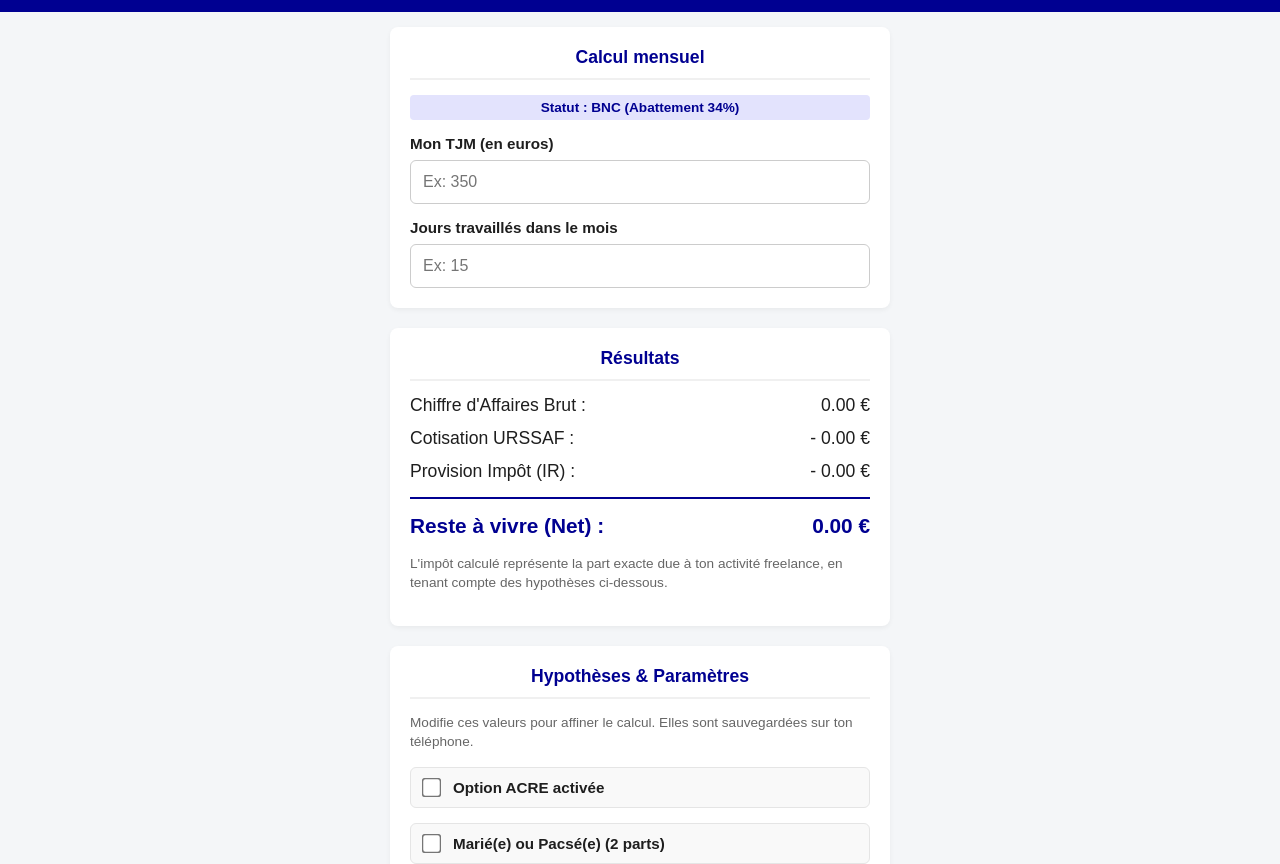
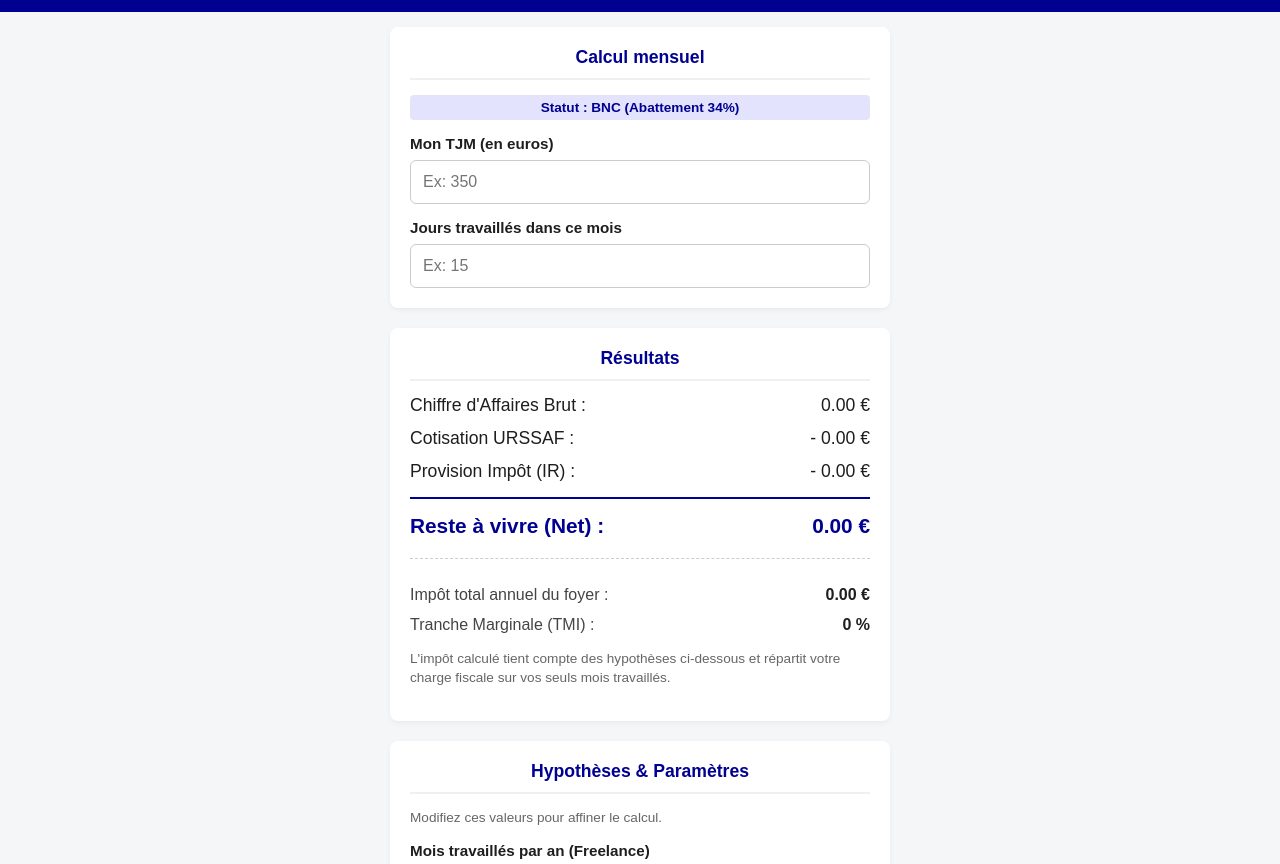
Before and after one commit to nozomi-225/Calculateur-freelance, a plain HTML site: page index.html in a window 1280 px wide. Shown: the part 40-904 px from the top of the page. Drawn offline with Linux system fonts and the light colour scheme.

Commit message:
Update labels and add annual statistics section

```diff
--- a/index.html
+++ b/index.html
@@ -85,6 +85,11 @@
             padding-top: 15px;
             margin-top: 15px;
         }
+        .annual-stats {
+            margin-top: 20px;
+            padding-top: 15px;
+            border-top: 1px dashed #ccc;
+        }
         .notes {
             font-size: 0.85rem;
             color: #666;
@@ -123,7 +128,7 @@
             <label for="tjm">Mon TJM (en euros)</label>
             <input type="number" id="tjm" placeholder="Ex: 350" oninput="calculerResultats()">
 
-            <label for="jours">Jours travaillés dans le mois</label>
+            <label for="jours">Jours travaillés dans ce mois</label>
             <input type="number" id="jours" placeholder="Ex: 15" oninput="calculerResultats()">
         </div>
 
@@ -150,15 +155,30 @@
                 <span id="affichageNet">0.00 €</span>
             </div>
 
-            <!-- Paragraphe dynamique pour le message -->
+            <!-- Paragraphe dynamique pour ton message privé -->
             <p id="messagePersonnalise" style="text-align: center; font-weight: bold; margin-top: 15px;"></p>
 
-            <p class="notes">L'impôt calculé représente la part exacte due à ton activité freelance, en tenant compte des hypothèses ci-dessous.</p>
+            <!-- Nouvelles statistiques annuelles -->
+            <div class="annual-stats">
+                <div class="result-line">
+                    <span style="font-size: 1rem; color: #444;">Impôt total annuel du foyer :</span>
+                    <span id="affichageImpotAnnuel" style="font-size: 1rem; font-weight: bold;">0.00 €</span>
+                </div>
+                <div class="result-line">
+                    <span style="font-size: 1rem; color: #444;">Tranche Marginale (TMI) :</span>
+                    <span id="affichageTmi" style="font-size: 1rem; font-weight: bold;">0 %</span>
+                </div>
+            </div>
+
+            <p class="notes" style="margin-top: 15px;">L'impôt calculé tient compte des hypothèses ci-dessous et répartit votre charge fiscale sur vos seuls mois travaillés.</p>
         </div>
 
         <div class="card">
             <h2>Hypothèses & Paramètres</h2>
-            <p class="notes">Modifie ces valeurs pour affiner le calcul. Elles sont sauvegardées sur ton téléphone.</p>
+            <p class="notes">Modifiez ces valeurs pour affiner le calcul.</p>
+
+            <label for="moisTravailles">Mois travaillés par an (Freelance)</label>
+            <input type="number" id="moisTravailles" placeholder="Ex: 12" oninput="sauvegarderParametres()">
 
             <div class="checkbox-container">
                 <input type="checkbox" id="acreActive" onchange="sauvegarderParametres()">
@@ -230,6 +250,11 @@
             if (revenusConjoint !== null) document.getElementById("revenusConjoint").value = revenusConjoint;
             else document.getElementById("revenusConjoint").value = "0";
 
+            // Chargement du nouveau paramètre "Mois travaillés"
+            var moisTravaillesSave = localStorage.getItem("moisTravailles");
+            if (moisTravaillesSave !== null) document.getElementById("moisTravailles").value = moisTravaillesSave;
+            else document.getElementById("moisTravailles").value = "11"; // Par défaut, un freelance prend au moins 1 mois de vacances !
+
             var acreActive = localStorage.getItem("acreActive");
             if (acreActive === "oui") {
                 document.getElementById("acreActive").checked = true;
@@ -252,6 +277,7 @@
             localStorage.setItem("tauxUrssafAcre", document.getElementById("tauxUrssafAcre").value);
             localStorage.setItem("revenusLocatifs", document.getElementById("revenusLocatifs").value);
             localStorage.setItem("revenusConjoint", document.getElementById("revenusConjoint").value);
+            localStorage.setItem("moisTravailles", document.getElementById("moisTravailles").value);
 
             if (document.getElementById("acreActive").checked === true) {
                 localStorage.setItem("acreActive", "oui");
@@ -293,13 +319,22 @@
         function calculerResultats() {
             var champTjm = document.getElementById("tjm");
             var champJours = document.getElementById("jours");
+            var champMois = document.getElementById("moisTravailles");
 
             var tjm = parseFloat(champTjm.value);
             var jours = parseFloat(champJours.value);
+            var moisTravailles = parseFloat(champMois.value);
 
+            // Sécurités basiques
             if (jours > 31) {
                 jours = 31;
                 champJours.value = 31;
+            }
+
+            // Sécurité pour les mois travaillés dans l'année (max 12)
+            if (moisTravailles > 12) {
+                moisTravailles = 12;
+                champMois.value = 12;
             }
 
             if (champTjm.value !== "") {
@@ -310,6 +345,7 @@
 
             if (isNaN(tjm)) tjm = 0;
             if (isNaN(jours)) jours = 0;
+            if (isNaN(moisTravailles)) moisTravailles = 0;
 
             var chiffreAffaires = tjm * jours;
 
@@ -338,39 +374,61 @@
                 partsFiscales = 2;
             }
 
+            // Calcul sur l'année entière en fonction des mois réellement travaillés
             var autresRevenusAnnuels = autresRevenusMensuels * 12;
-            var beneficeBncAnnuel = (chiffreAffaires * 12) * 0.66;
+            var beneficeBncAnnuel = (chiffreAffaires * moisTravailles) * 0.66;
             var revenuGlobalAnnuel = autresRevenusAnnuels + beneficeBncAnnuel;
 
             var quotientGlobal = revenuGlobalAnnuel / partsFiscales;
+
+            // Détermination de la Tranche Marginale d'Imposition (TMI)
+            var tmi = "0 %";
+            if (quotientGlobal > 177106) {
+                tmi = "45 %";
+            } else if (quotientGlobal > 82341) {
+                tmi = "41 %";
+            } else if (quotientGlobal > 28797) {
+                tmi = "30 %";
+            } else if (quotientGlobal > 11294) {
+                tmi = "11 %";
+            }
+
             var impotTotalAnnuel = calculerImpotAnnuel(quotientGlobal) * partsFiscales;
-
             var quotientSansFreelance = autresRevenusAnnuels / partsFiscales;
             var impotSansFreelance = calculerImpotAnnuel(quotientSansFreelance) * partsFiscales;
-
             var impotLieAuFreelanceAnnuel = impotTotalAnnuel - impotSansFreelance;
 
-            var montantImpot = impotLieAuFreelanceAnnuel / 12;
+            // On divise l'impôt généré par l'activité par le nombre de mois travaillés
+            // (S'il met de côté cette somme chaque mois travaillé, il aura le montant pile à la fin de l'année)
+            var montantImpot = 0;
+            if (moisTravailles > 0) {
+                montantImpot = impotLieAuFreelanceAnnuel / moisTravailles;
+            }
 
             var resteAVivre = chiffreAffaires - montantUrssaf - montantImpot;
 
+            // Affichage principal
             document.getElementById("affichageCa").innerText = chiffreAffaires.toFixed(2) + " €";
             document.getElementById("affichageUrssaf").innerText = "- " + montantUrssaf.toFixed(2) + " €";
             document.getElementById("affichageImpot").innerText = "- " + montantImpot.toFixed(2) + " €";
             document.getElementById("affichageNet").innerText = resteAVivre.toFixed(2) + " €";
 
+            // Affichage des stats annuelles
+            document.getElementById("affichageImpotAnnuel").innerText = impotTotalAnnuel.toFixed(2) + " €";
+            document.getElementById("affichageTmi").innerText = tmi;
+
+            //Troll
             var champMessage = document.getElementById("messagePersonnalise");
-
             if (chiffreAffaires === 0) {
                 champMessage.innerText = "";
             }
             else if (resteAVivre >= 10000) {
                 champMessage.innerText = "Ah ouais ça vit hein 😎";
-                champMessage.style.color = "#1e8449"; // Vert
+                champMessage.style.color = "#1e8449";
             }
             else if (resteAVivre <= 5000) {
                 champMessage.innerText = "Damn !! MACRON EXPLOSION 💥";
-                champMessage.style.color = "#c0392b"; // Rouge
+                champMessage.style.color = "#c0392b";
             }
             else {
                 champMessage.innerText = "";
```
